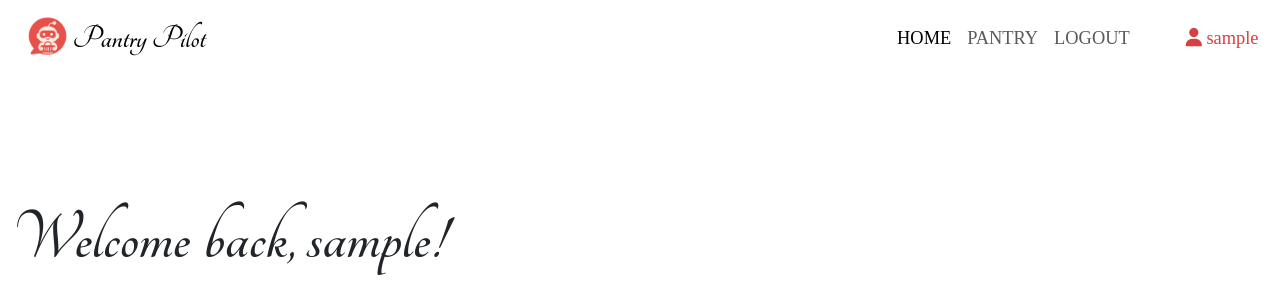
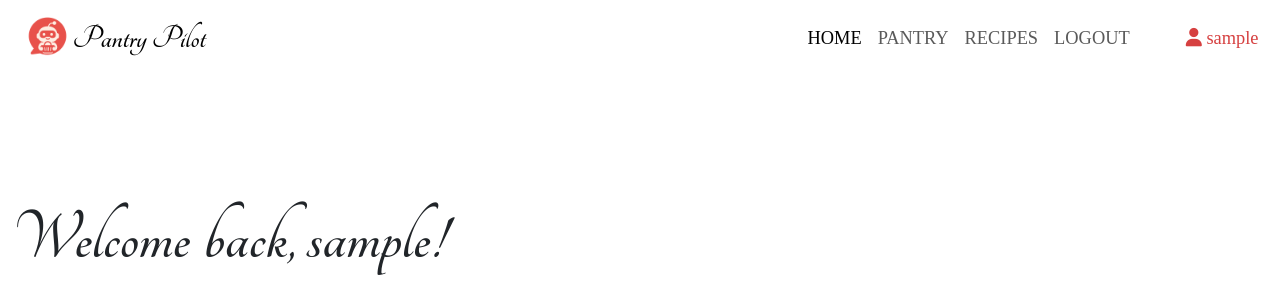
Before and after one commit to sthDINESH/pantry_pilot, a Django app: page / in a window 1280 px wide. Shown: the top 300 px of the page. Run offline with Django 4.2, Linux system fonts and the light colour scheme; the visitor is signed in with stand-in values (Sample User, id 1); some libraries are stand-ins or nearby versions; some web fonts are replaced.

Commit message:
add link to recipes page in navbar

```diff
--- a/templates/base.html
+++ b/templates/base.html
@@ -3,6 +3,7 @@
 {% url 'account_signup' as signup_url %}
 {% url 'account_logout' as logout_url %}
 {% url 'pantry' as pantry_url %}
+{% url 'recipes' as recipes_url %}
 {% url 'dashboard' as home_url %}
 
 <!DOCTYPE html>
@@ -43,6 +44,10 @@
                     <li class="nav-item">
                         <a class="nav-link {% if request.path == pantry_url %} active {% endif %}" aria-current='page'
                             href="{{ pantry_url }}">Pantry</a>
+                    </li>
+                    <li class="nav-item">
+                        <a class="nav-link {% if request.path == recipes_url %} active {% endif %}" aria-current='page'
+                            href="{{ recipes_url }}">Recipes</a>
                     </li>
                     <li class="nav-item">
                         <a class="nav-link {% if request.path == logout_url %} active {% endif %}" aria-current='page'
```
